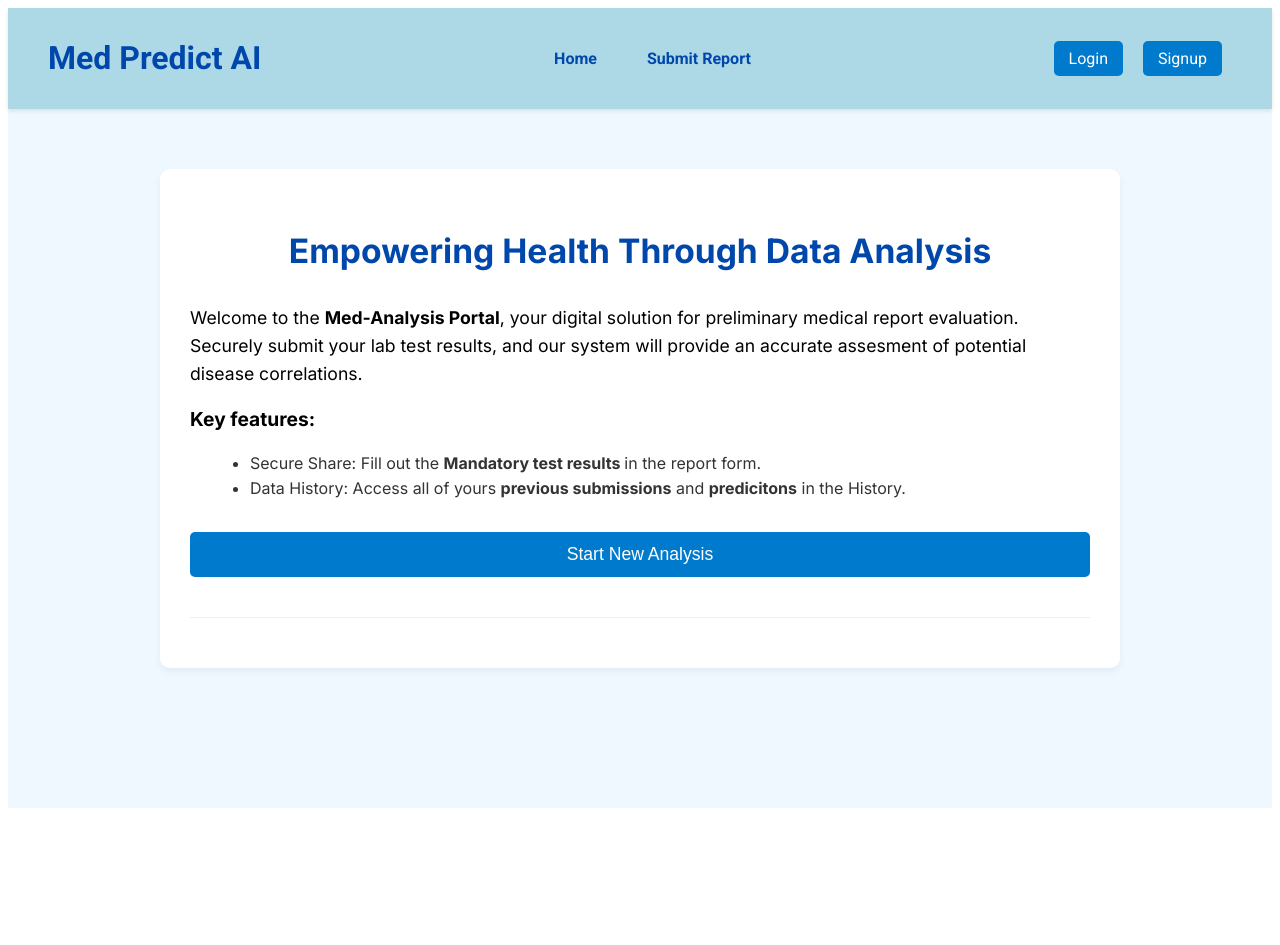
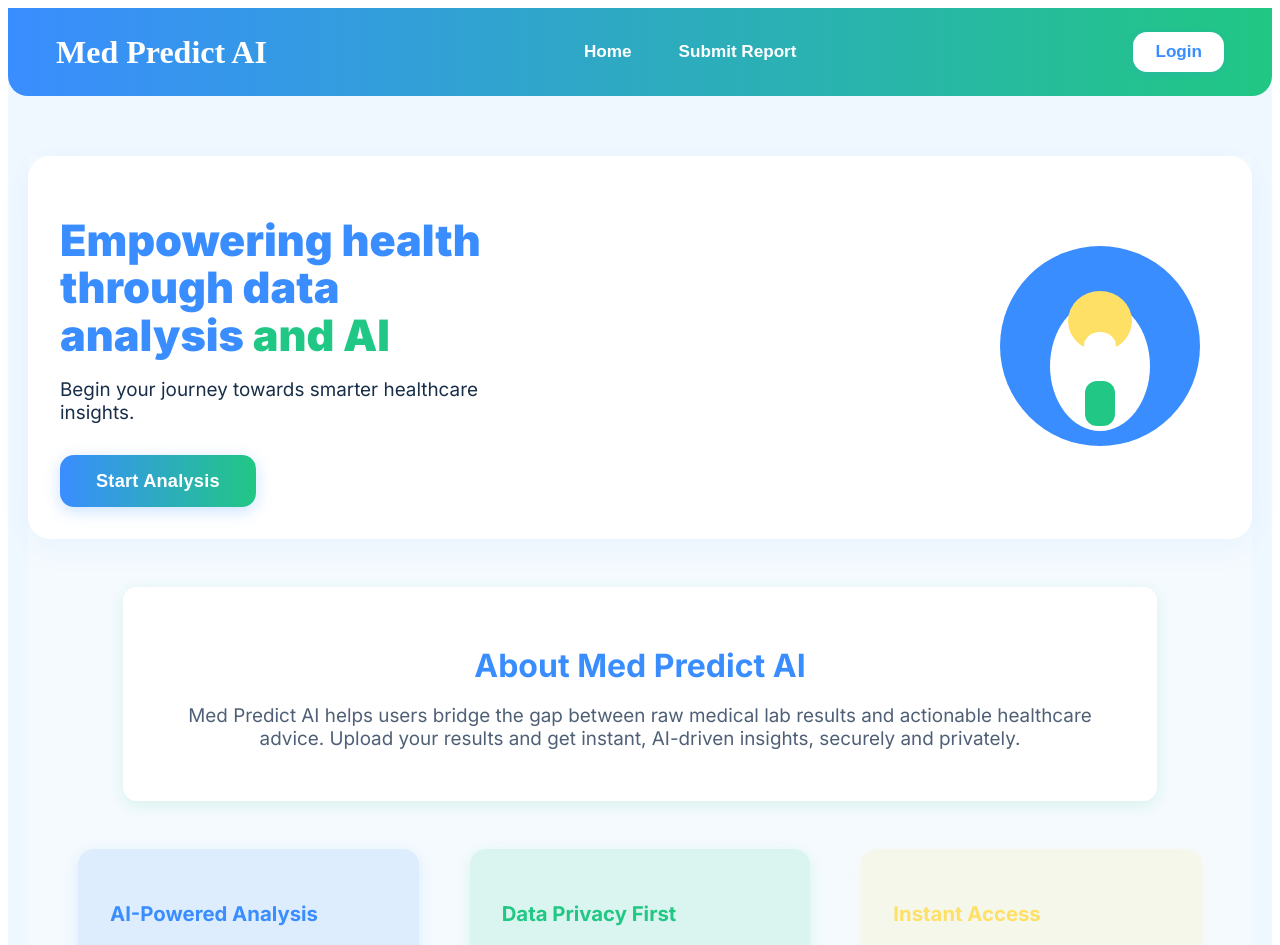
Before and after one commit to Algorithm-bot/SPIT_Hackathon, a React (Vite) app in the folder frontend/med-analysis-frontend/: page / in a window 1280 px wide. Shown: the top 945 px of the page. Before the commit the page ends 816 px from the top, so only its background shows below. Built offline with nearby package versions, Linux system fonts and the light colour scheme.

Commit message:
prototype two

```diff
--- a/frontend/med-analysis-frontend/src/Header.jsx
+++ b/frontend/med-analysis-frontend/src/Header.jsx
@@ -1,98 +1,167 @@
-import React, { useState } from "react";
-import AuthModal from "./components/AuthModal";
+import React, { useState, useRef, useEffect } from "react";
 
-const Header = ({ user, setUser, onLogout, onNavigate }) => {
-  const [isModalOpen, setIsModalOpen] = useState(false);
-  const [modalType, setModalType] = useState("login");
+function ProfileDropdown({ onHistory, onLogout }) {
+  const [open, setOpen] = useState(false);
+  const ref = useRef();
+  useEffect(() => {
+    function handleClick(e) {
+      if (ref.current && !ref.current.contains(e.target)) setOpen(false);
+    }
+    document.addEventListener("mousedown", handleClick);
+    return () => document.removeEventListener("mousedown", handleClick);
+  }, []);
+  return (
+    <div style={{ position: "relative", marginLeft: 20 }} ref={ref}>
+      <div
+        style={{
+          width: 44,
+          height: 44,
+          borderRadius: "50%",
+          background: "linear-gradient(45deg, #3A8DFF 56%, #21C784 120%)",
+          display: "flex",
+          alignItems: "center",
+          justifyContent: "center",
+          color: "#fff",
+          fontWeight: 800,
+          fontSize: 22,
+          cursor: "pointer",
+          border: "3px solid #fff",
+          boxShadow: "0 2px 8px #21C78433",
+        }}
+        onClick={() => setOpen(!open)}
+        title="Profile and history"
+      >
+        {/* Fallback initial or SVG profile */}
+        <span>A</span>
+      </div>
+      {open && (
+        <div
+          style={{
+            position: "absolute",
+            right: 0,
+            top: 50,
+            background: "#fff",
+            boxShadow: "0 4px 24px #3A8DFF33",
+            borderRadius: 14,
+            color: "#182E49",
+            padding: "18px 24px",
+            minWidth: 180,
+            zIndex: 1000,
+          }}
+        >
+          <button
+            onClick={onHistory}
+            style={{
+              border: "none",
+              background: "none",
+              color: "#3A8DFF",
+              fontWeight: 600,
+              fontSize: "1em",
+              cursor: "pointer",
+              marginBottom: 9,
+            }}
+          >
+            History
+          </button>
+          <br />
+          <button
+            onClick={onLogout}
+            style={{
+              border: "none",
+              background: "none",
+              color: "#e55151",
+              fontWeight: 500,
+              fontSize: "1em",
+              cursor: "pointer",
+            }}
+          >
+            Logout
+          </button>
+        </div>
+      )}
+    </div>
+  );
+}
 
-  const openModal = (type) => {
-    setModalType(type);
-    setIsModalOpen(true);
-  };
-
-  const buttonStyle = {
-    margin: "0 10px",
-    padding: "8px 15px",
-    border: "none",
-    borderRadius: "5px",
-    cursor: "pointer",
-    backgroundColor: "#007ACC",
-    color: "white",
-    fontSize: "1em",
-    fontFamily: "Roboto",
-  };
-
-  const navButtonStyle = {
-    ...buttonStyle,
-    backgroundColor: "transparent",
-    color: "#0047AB",
-    fontWeight: "bold",
-    fontFamily: "Roboto",
-  };
-
+export default function Header({ user, onLogout, onNavigate }) {
   return (
     <header
       style={{
+        background: "linear-gradient(90deg,#3A8DFF,#21C784)",
+        padding: "1.5rem 3rem",
         display: "flex",
         justifyContent: "space-between",
         alignItems: "center",
-        padding: "10px 40px",
-        backgroundColor: "#ADD8E6" /* Light Blue Header */,
-        boxShadow: "0 2px 4px rgba(0,0,0,0.1)",
+        borderRadius: "0 0 20px 20px",
       }}
     >
-      <h1
+      <div
+        style={{
+          fontSize: "2rem",
+          color: "#fff",
+          fontWeight: 800,
+          cursor: "pointer",
+        }}
         onClick={() => onNavigate("home")}
-        style={{ cursor: "pointer", color: "#0047AB", fontFamily: "Roboto" }}
       >
         Med Predict AI
-      </h1>
+      </div>
       <nav>
-        <button onClick={() => onNavigate("home")} style={navButtonStyle}>
+        <button
+          style={{
+            background: "none",
+            border: "none",
+            color: "#fff",
+            margin: "0 1.1rem",
+            fontSize: "1.07em",
+            fontWeight: 600,
+            cursor: "pointer",
+          }}
+          onClick={() => onNavigate("home")}
+        >
           Home
         </button>
-        <button onClick={() => onNavigate("form")} style={navButtonStyle}>
+        <button
+          style={{
+            background: "none",
+            border: "none",
+            color: "#fff",
+            margin: "0 1.1rem",
+            fontSize: "1.07em",
+            fontWeight: 600,
+            cursor: "pointer",
+          }}
+          onClick={() => onNavigate("form")}
+        >
           Submit Report
         </button>
-        {user && (
-          <button onClick={() => onNavigate("history")} style={navButtonStyle}>
-            History
-          </button>
-        )}
       </nav>
       <div>
         {user ? (
-          <>
-            <span style={{ marginRight: "15px", color: "#0047AB" }}>
-              Welcome, **{user.email}**!
-            </span>
-            <button onClick={onLogout} style={buttonStyle}>
-              Logout
-            </button>
-          </>
+          <ProfileDropdown
+            onHistory={() => onNavigate("history")}
+            onLogout={onLogout}
+          />
         ) : (
-          <>
-            <button
-              onClick={() => openModal("login")}
-              style={{ ...buttonStyle, marginRight: "10px" }}
-            >
-              Login
-            </button>
-            <button onClick={() => openModal("signup")} style={buttonStyle}>
-              Signup
-            </button>
-          </>
+          <button
+            onClick={() => onNavigate("login")}
+            style={{
+              marginLeft: 20,
+              background: "#fff",
+              color: "#3A8DFF",
+              border: "none",
+              borderRadius: 14,
+              padding: "10px 22px",
+              fontWeight: 600,
+              fontSize: "1.07em",
+              cursor: "pointer",
+              boxShadow: "0 2px 7px #3A8DFF24",
+            }}
+          >
+            Login
+          </button>
         )}
       </div>
-      {isModalOpen && (
-        <AuthModal
-          type={modalType}
-          onClose={() => setIsModalOpen(false)}
-          setUser={setUser}
-        />
-      )}
     </header>
   );
-};
-
-export default Header;
+}
--- a/frontend/med-analysis-frontend/src/HomePage.jsx
+++ b/frontend/med-analysis-frontend/src/HomePage.jsx
@@ -1,108 +1,172 @@
-import React, { useState, useEffect, lazy } from "react";
+import React from "react";
+import DoctorSVG from "./components/DoctorSVG";
 
-// 1. Lazy Loading setup
-const MedicalSvg = lazy(() => import("./components/MedicalSvg"));
+const featureData = [
+  {
+    title: "AI-Powered Analysis",
+    desc: "Rapid and reliable disease correlation powered by advanced AI.",
+    color: "#3A8DFF",
+  },
+  {
+    title: "Data Privacy First",
+    desc: "Your medical data stays secure and encrypted throughout.",
+    color: "#21C784",
+  },
+  {
+    title: "Instant Access",
+    desc: "Access all your previous analyses and predictions any time.",
+    color: "#FFE066",
+  },
+];
 
-const HomePage = ({ onStartForm }) => {
-  const [isVisible, setIsVisible] = useState(false);
-
-  // 2. Animation effect (fade-in)
-  useEffect(() => {
-    setTimeout(() => setIsVisible(true), 100);
-  }, []);
-
+export default function HomePage({ onStartForm }) {
   return (
     <div
       style={{
-        maxWidth: "900px",
-        margin: "40px auto",
-        padding: "30px",
-        borderRadius: "10px",
-        backgroundColor: "white",
-        boxShadow: "0 4px 8px rgba(0,0,0,0.05)",
-        opacity: isVisible ? 1 : 0, // Fade-in Animation
-        transition: "opacity 1s ease-in-out",
+        fontFamily: "Inter, Segoe UI, Arial",
+        background: "#F5FAFE",
+        minHeight: "100vh",
       }}
     >
+      {/* Hero Section */}
       <div
         style={{
+          display: "flex",
+          alignItems: "center",
+          justifyContent: "space-between",
+          maxWidth: 1200,
+          margin: "40px auto 0",
+          padding: 32,
+          borderRadius: 22,
+          background: "#fff",
+          boxShadow: "0 8px 32px #3A8DFF12",
+        }}
+      >
+        <div style={{ maxWidth: 440 }}>
+          <h1
+            style={{
+              color: "#3A8DFF",
+              fontSize: "2.7rem",
+              fontWeight: 900,
+              marginBottom: 14,
+              lineHeight: 1.1,
+            }}
+          >
+            Empowering health through data analysis{" "}
+            <span style={{ color: "#21C784" }}>and AI</span>
+          </h1>
+          <p style={{ color: "#182E49", fontSize: "1.18em", marginBottom: 31 }}>
+            Begin your journey towards smarter healthcare insights.
+          </p>
+          <button
+            onClick={onStartForm}
+            style={{
+              background: "linear-gradient(90deg,#3A8DFF,#21C784)",
+              color: "#fff",
+              fontWeight: 700,
+              letterSpacing: 0.2,
+              fontSize: "1.14em",
+              border: "none",
+              borderRadius: 14,
+              padding: "15px 36px",
+              boxShadow: "0 4px 16px #3A8DFF44",
+              cursor: "pointer",
+              transition: ".15s transform",
+            }}
+            onMouseOver={(e) =>
+              (e.currentTarget.style.transform = "scale(1.04)")
+            }
+            onMouseOut={(e) => (e.currentTarget.style.transform = "scale(1)")}
+          >
+            Start Analysis
+          </button>
+        </div>
+        <div>
+          <DoctorSVG />
+        </div>
+      </div>
+
+      {/* About Section */}
+      <div
+        style={{
+          maxWidth: 950,
+          margin: "48px auto 0",
+          background: "#fff",
+          borderRadius: 14,
+          padding: "32px 42px",
+          boxShadow: "0 4px 16px #21C78424",
           textAlign: "center",
-          marginBottom: "30px",
-          fontFamily: "Inter",
         }}
       >
         <h2
           style={{
-            color: "#0047AB",
-            fontFamily: "Inter",
-            fontSize: "2.1em",
-            lineHeight: "1.4",
+            fontSize: "2rem",
+            color: "#3A8DFF",
+            fontWeight: 700,
+            marginBottom: 15,
           }}
         >
-          Empowering Health Through Data Analysis
+          About Med Predict AI
         </h2>
+        <p style={{ fontSize: "1.18em", color: "#4F6076" }}>
+          Med Predict AI helps users bridge the gap between raw medical lab
+          results and actionable healthcare advice. Upload your results and get
+          instant, AI-driven insights, securely and privately.
+        </p>
       </div>
 
-      <p style={{ fontSize: "1.1em", lineHeight: "1.6", fontFamily: "Inter" }}>
-        Welcome to the <strong>Med-Analysis Portal</strong>, your digital
-        solution for preliminary medical report evaluation. Securely submit your
-        lab test results, and our system will provide an accurate assesment of
-        potential disease correlations.
-      </p>
-
-      <p
-        style={{ fontWeight: "bold", fontSize: "1.2rem", fontFamily: "Inter" }}
-      >
-        Key features:
-      </p>
-      <ul
+      {/* Features Section */}
+      <div
         style={{
-          marginLeft: "20px",
-          fontSize: "1.0em",
-          lineHeight: "1.6",
-          fontFamily: "Inter",
-          color: "#333",
+          display: "flex",
+          justifyContent: "center",
+          gap: 35,
+          maxWidth: 1140,
+          margin: "48px auto",
         }}
       >
-        <li style={{ textDecoration: "none" }}>
-          Secure Share: Fill out the <strong>Mandatory test results </strong>in
-          the report form.
-        </li>
-        <li>
-          Data History: Access all of yours{" "}
-          <strong>previous submissions</strong> and <strong>predicitons</strong>{" "}
-          in the History.
-        </li>
-      </ul>
+        {featureData.map((f, i) => (
+          <div
+            key={i}
+            style={{
+              background: f.color + "20",
+              padding: 32,
+              borderRadius: 16,
+              minWidth: 260,
+              boxShadow: "0 4px 16px " + f.color + "22",
+              flex: 1,
+              margin: "0 8px",
+            }}
+          >
+            <h3
+              style={{
+                color: f.color,
+                fontSize: "1.27em",
+                fontWeight: 700,
+                marginBottom: 13,
+              }}
+            >
+              {f.title}
+            </h3>
+            <p style={{ color: "#4F6076", fontSize: "1.1em" }}>{f.desc}</p>
+          </div>
+        ))}
+      </div>
 
-      <button
-        onClick={onStartForm}
+      {/* Footer */}
+      <footer
         style={{
-          marginTop: "30px",
-          padding: "12px 25px",
-          fontSize: "1.1em",
-          backgroundColor: "#007ACC",
-          color: "white",
-          border: "none",
-          borderRadius: "5px",
-          cursor: "pointer",
-          display: "block",
-          width: "100%",
+          background: "#3A8DFF",
+          color: "#fff",
+          padding: "16px 0",
+          textAlign: "center",
+          borderRadius: "18px 18px 0 0",
+          marginTop: 54,
+          fontSize: "1.07em",
         }}
       >
-        Start New Analysis
-      </button>
-
-      {/* 3. Lazy Loading Implementation */}
-      <div
-        style={{
-          marginTop: "40px",
-          borderTop: "1px solid #eee",
-          paddingTop: "20px",
-        }}
-      ></div>
+        © {new Date().getFullYear()} Med Predict AI &middot; Empowering health
+      </footer>
     </div>
   );
-};
-
-export default HomePage;
+}
--- /dev/null
+++ b/frontend/med-analysis-frontend/src/components/DoctorSVG.jsx
@@ -0,0 +1,28 @@
+import React from "react";
+
+const DoctorSVG = () => (
+  <svg
+    width="240"
+    height="220"
+    viewBox="0 0 240 220"
+    fill="none"
+    xmlns="http://www.w3.org/2000/svg"
+  >
+    {/* Example SVG: Replace with detailed animated SVG as needed */}
+    <circle cx="120" cy="110" r="100" fill="#3A8DFF">
+      <animate
+        attributeName="r"
+        values="95;105;95"
+        dur="2s"
+        repeatCount="indefinite"
+      />
+    </circle>
+    <ellipse cx="120" cy="130" rx="50" ry="65" fill="#fff" />
+    <ellipse cx="120" cy="85" rx="32" ry="30" fill="#ffe066" />
+    <rect x="105" y="145" width="30" height="45" rx="12" fill="#21C784" />
+    <ellipse cx="120" cy="110" rx="16" ry="14" fill="#fff" />
+    {/* Face, mask, stethoscope can be added for realism */}
+  </svg>
+);
+
+export default DoctorSVG;
```
